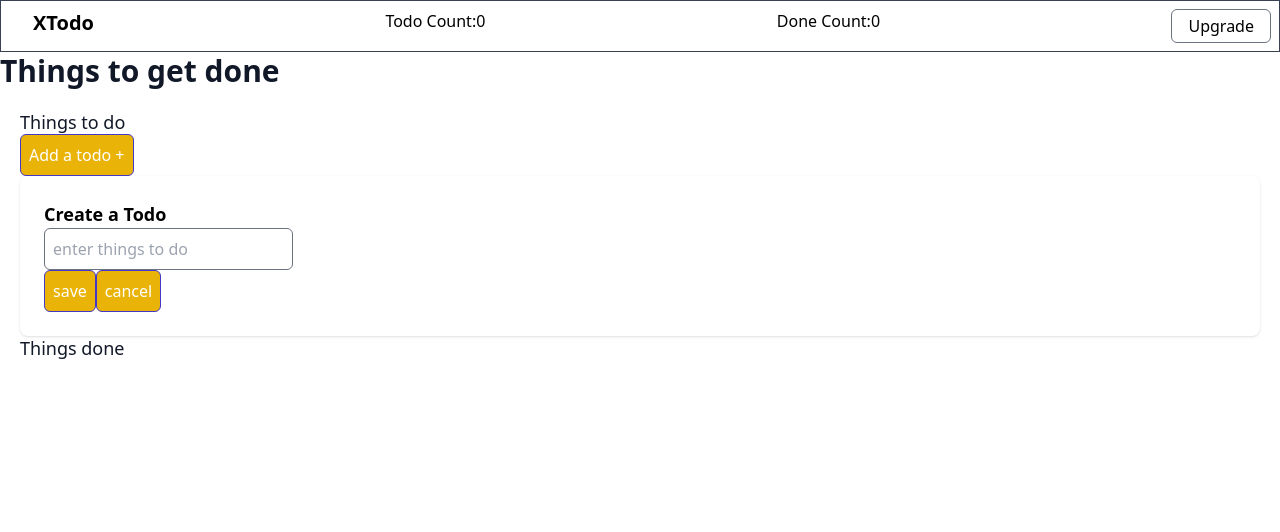
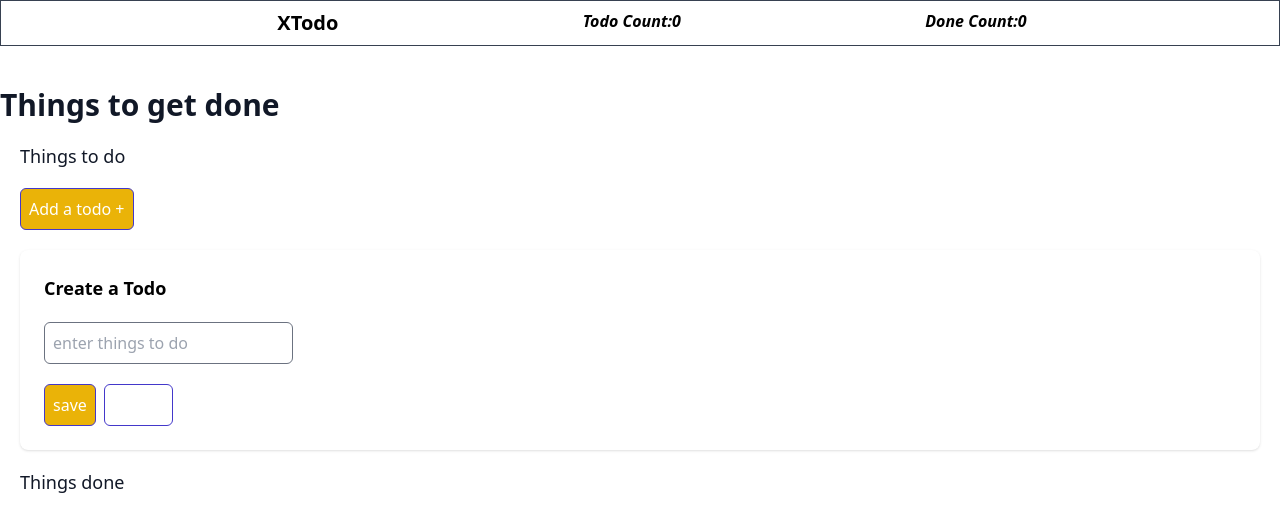
Before and after one commit to Chirag-Tiwari/Todo-App-with-Redux, a React (Vite) app: page / in a window 1280 px wide. Both pictures are taken after a click on the button "Add a todo +". Shown: the top 532 px of the page. Built offline with nearby package versions, Linux system fonts and the light colour scheme.

Commit message:
further modified the layout

```diff
--- a/src/App.tsx
+++ b/src/App.tsx
@@ -12,7 +12,7 @@ function App() {
     <div>
       <BrowserRouter>
         <Header />
-        <div className="mx-auto max-w-7xl">
+        <div className="mx-auto max-w-7xl py-10">
           <h1 className="text-3xl font-bold leading-tight text-gray-900">
             Things to get done
           </h1>
--- a/src/Button.tsx
+++ b/src/Button.tsx
@@ -8,11 +8,11 @@ type ButtonProps = {
 
 const Button: FC<ButtonProps> = ({ theme, children, ...rest }) => {
   const buttonClasses = cn(
-    "border p-2 rounded-md bg-yellow-500 border-indigo-700 text-white",
+    "border p-2 rounded-md border-indigo-700 text-white",
     {
       "bg-yellow-500 border-indigo-700 text-white rounded-3xl":
         theme === "primary",
-      " border-gray-400": theme === "secondary",
+      " border-gray-400 text-black font-semibold": theme === "secondary",
     }
   );
   // let themeClass = "bg-yellow-500 border-indigo-700 text-white";
--- a/src/DoneList.tsx
+++ b/src/DoneList.tsx
@@ -11,7 +11,7 @@ const DoneList: FC<DoneListProps> = () => {
 
   return (
     <div>
-      <h2 className="text-lg font-medium leading-6 text-gray-900">
+      <h2 className="text-lg font-medium leading-6 text-gray-900 my-5">
         Things done
       </h2>
       {list.map((element: any) => (
--- a/src/Header.tsx
+++ b/src/Header.tsx
@@ -10,18 +10,18 @@ const Header: FC<HeaderProps> = () => {
   const doneCount = useSelector(unDoneCounter);
 
   return (
-    <div className="flex justify-between border border-gray-700 p-2">
+    <div className="flex justify-evenly border border-gray-700 p-2">
       <Link to="/">
         <h1 className=" text-xl font-semibold pl-6">XTodo</h1>
       </Link>
-      <h1>Todo Count:{todoCount}</h1>
-      <h1>Done Count:{doneCount}</h1>
-      <Link
+      <h1 className="italic font-bold">Todo Count:{todoCount}</h1>
+      <h1 className="italic font-bold">Done Count:{doneCount}</h1>
+      {/* <Link
         to="/upgrade"
         className="border border-gray-500 px-4 py-1 rounded-md hover:bg-gray-200"
       >
         Upgrade
-      </Link>
+      </Link> */}
     </div>
   );
 };
--- a/src/TodoForm.tsx
+++ b/src/TodoForm.tsx
@@ -26,13 +26,17 @@ const TodoForm: FC<TodoFormProps> = () => {
 
   const addTodo = () => {
     dispatch(TODO_ADDED(inputChange));
+    updateInputChange("");
+    updateShowTodoForm(false);
   };
 
   return (
     <>
-      <Button onClick={isTodoForm}>Add a todo +</Button>
+      <div className="my-5">
+        <Button onClick={isTodoForm}>Add a todo +</Button>
+      </div>
       {showTodoForm && (
-        <div className="bg-white shadow sm:rounded-lg px-4 py-5 sm:p-6">
+        <div className="bg-white shadow sm:rounded-lg px-4 py-5 sm:p-6 space-y-5">
           <h1 className="font-semibold text-lg">Create a Todo</h1>
           <input
             placeholder="enter things to do"
@@ -40,7 +44,7 @@ const TodoForm: FC<TodoFormProps> = () => {
             onChange={changeInput}
             className="border border-gray-500 p-2 rounded-md"
           />
-          <div className="flex">
+          <div className="flex space-x-2">
             <Button onClick={addTodo}>save</Button>
             <Button onClick={removeTodoForm} theme="secondary">
               cancel
--- a/src/TodoList.tsx
+++ b/src/TodoList.tsx
@@ -13,6 +13,7 @@ const TodoList: FC<TodoListProps> = () => {
       <h2 className="text-lg font-medium leading-6 text-gray-900">
         Things to do
       </h2>
+      <div className="space-y-2 mt-5">
         {list.map((element: any) => (
           <Activities
             data={element.title}
@@ -22,6 +23,7 @@ const TodoList: FC<TodoListProps> = () => {
           />
         ))}
       </div>
+    </div>
   );
 };
 
```
Lines whose indentation alone changed are shown as unchanged.
